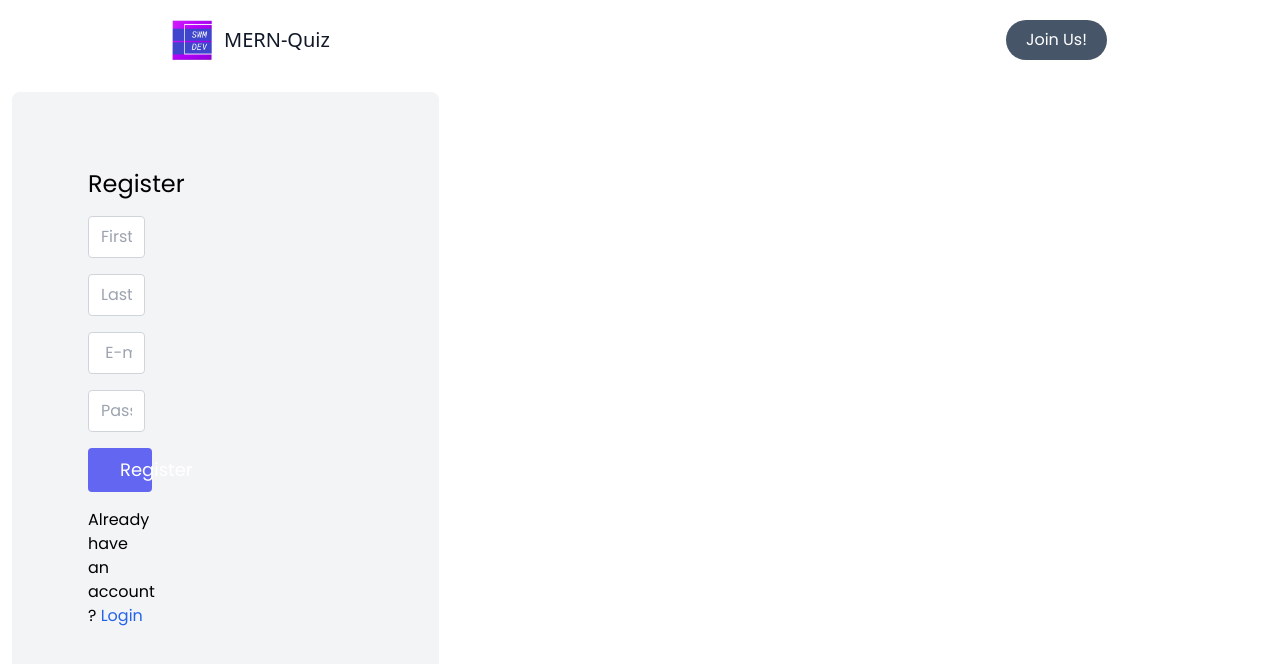
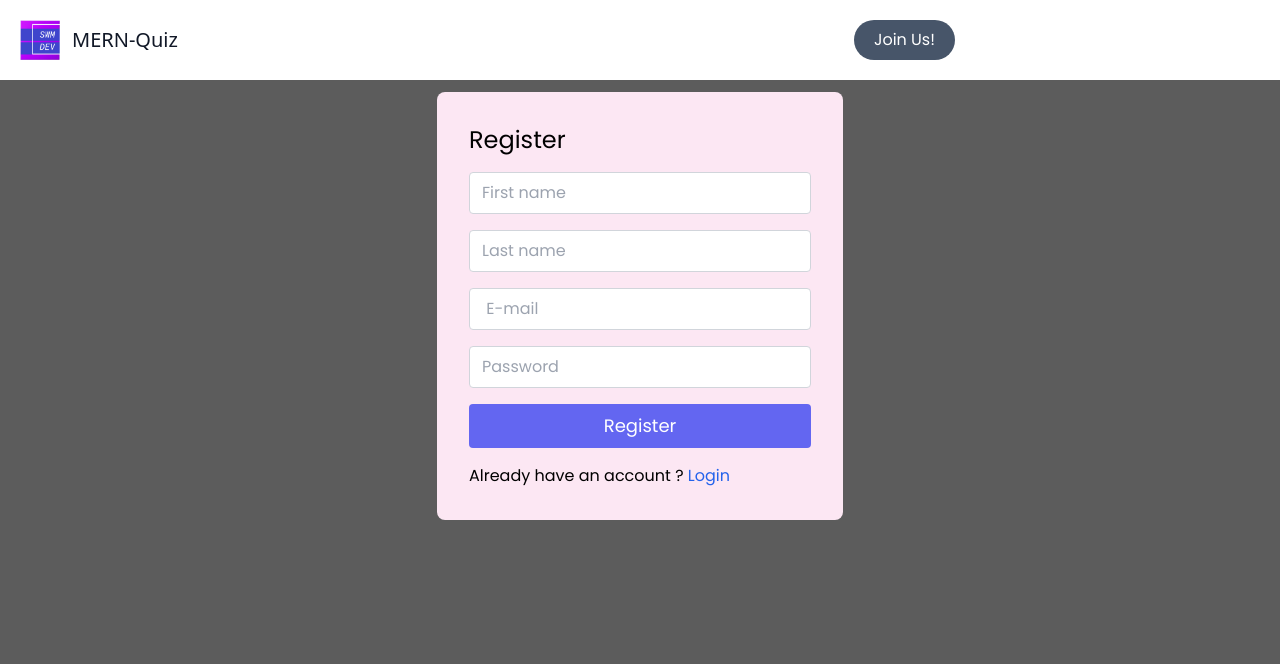
Before and after one commit to maykaltenev/swm-final-project, a React (Create React App) app in the folder client/: page /register in a window 1280 px wide. Shown: the top 664 px of the page. Built offline with nearby package versions, Linux system fonts and the light colour scheme.

Commit message:
register form overlay done

```diff
--- a/client/src/components/Header/Header.js
+++ b/client/src/components/Header/Header.js
@@ -20,11 +20,9 @@ function Header() {
   //to show the dropmenu
   const [showDropMenu, setShowDropMenu] = useState(false);
 
-  /* const [joinusButton, setJoinusButton] = useState(true);
+ const [joinusButton, setJoinusButton] = useState(true);
 
-  if(user){
-    setJoinusButton(!joinusButton)
-  } */
+
 
   const buttonRef = useRef(null);
   console.log(buttonRef)
@@ -54,9 +52,8 @@ function Header() {
   // Bind the event listener
   // Unbind the event listener on clean up
   return (
-    <div className="container mx-auto flex justify-between p-5 items-center">
-      {openRegisterForm && <Register />}
-
+    <div className="container ">
+    <div className="mx-auto flex justify-between p-5 items-center">
       <Link
         className="flex title-font font-medium items-center text-gray-900 mb-4 md:mb-0"
         to="/"
@@ -70,7 +67,6 @@ function Header() {
       >
         Join Us!
       </button>
-
       {/* when the user is signedIn */}
       {user &&
 
@@ -117,6 +113,8 @@ function Header() {
         </div>
       )}
     </div>
+       {openRegisterForm && <Register />}
+       </div>
   );
 }
 
--- a/client/src/components/Home/Home.jsx
+++ b/client/src/components/Home/Home.jsx
@@ -6,8 +6,6 @@ import HomepageContent from "../HomepageContent/HomepageContent";
 function Home() {
   return (
     <div >
-
-
 <Banner/>
 <HomepageContent/>
     </div>
--- a/client/src/components/Register/Register.jsx
+++ b/client/src/components/Register/Register.jsx
@@ -19,7 +19,6 @@ export default function Register() {
           email: formData.get("email"),
           password: formData.get("password"),
         })
-        /* .then(() => dispatch(authActions.login())) */
         .then(navigate("/login"));
     } catch (error) {
       console.log(error);
@@ -27,15 +26,13 @@ export default function Register() {
   };
 
   return (
-    <div
-      className={
-        openRegisterForm
-          ? "show"
-          : "lg:w-2/6 md:w-1/2 bg-gray-100 rounded-lg p-8 flex flex-col m-3 w-full  m-10 font-poppins"
-      }
-    >
+    /* overlay for register component on top of home component ---homepage */
+    <div className="fixed w-full h-full top-20 left-0 right-0 bg-neutral-800/75 flex justify-center align-center z-10">
+    {/* overlay of register component*/}
+    <div className="absolute top-50 left-50 z-30 ">
+
       <form onSubmit={handleSubmit}>
-        <div className="lg:w-2/6 md:w-1/2 bg-gray-100 rounded-lg p-8 flex flex-col m-3 w-full  m-10 font-poppins">
+        <div className=" bg-pink-100 rounded-lg p-8 flex flex-col m-3 m-10 font-poppins">
           <p className="title-font text-2xl mb-4">Register</p>
           <div class="relative mb-4">
             <input
@@ -105,5 +102,6 @@ export default function Register() {
         </div>
       </form>
     </div>
+    </div>
   );
 }
```
